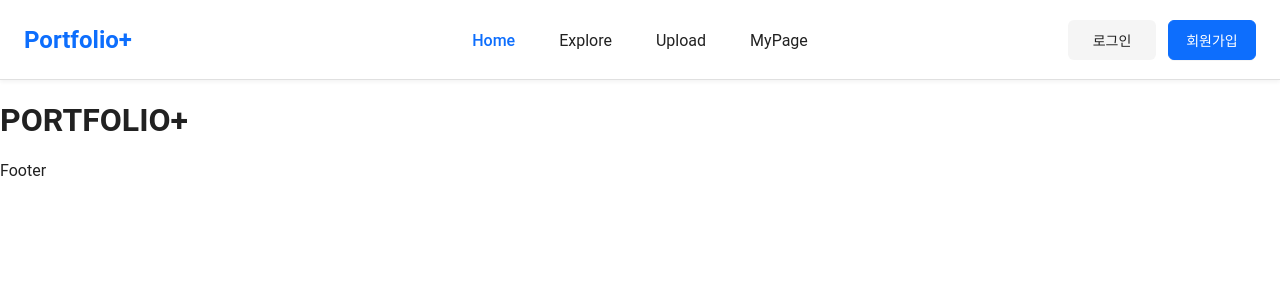
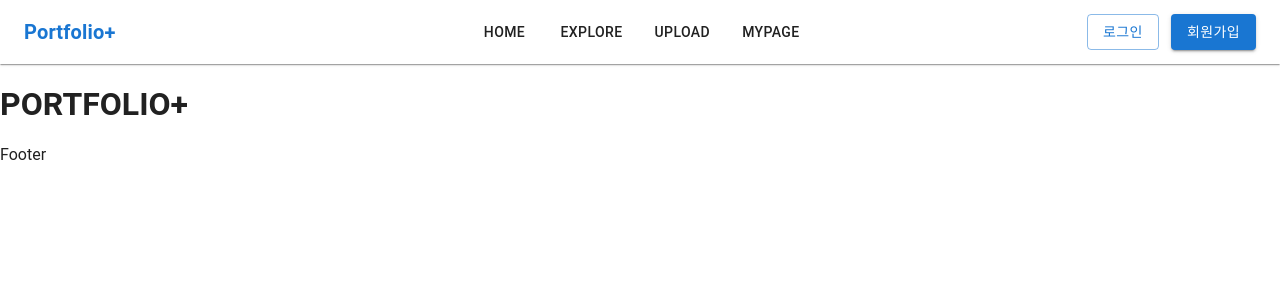
Before and after one commit to raspbsb/EST_FE_13_3rd_Project, a React (Vite) app in the folder app/: page / in a window 1280 px wide. Shown: the top 300 px of the page. Built offline with nearby package versions, Linux system fonts and the light colour scheme.

Commit message:
feat:헤더 수정

```diff
--- a/app/src/components/Header/Header.jsx
+++ b/app/src/components/Header/Header.jsx
@@ -1,49 +1,64 @@
-import { Link, NavLink } from "react-router-dom";
-import Avatar from "@mui/material/Avatar";
-import { HEADER_AUTH_PATHS, HEADER_NAV_ITEMS } from "../../constants/header";
-import styles from "./Header.module.css";
-function Header({ isLoggedIn = false, avatarUrl = "", avatarAlt = "프로필" }) {
+import { AppBar, Toolbar, Typography, Button, Box } from "@mui/material";
+import { Link } from "react-router-dom";
+
+export default function Header() {
   return (
-    <header className={styles.header}>
-      <div className={styles.inner}>
-        <Link to="/" className={styles.logo} aria-label="Portfolio+ 홈">
+    <AppBar position="sticky" color="inherit" elevation={1}>
+      <Toolbar
+        sx={{
+          display: "flex",
+          alignItems: "center",
+          maxWidth: 1920,
+          width: "100%",
+          mx: "auto",
+          px: { xs: 2, md: 3 },
+          position: "relative" /* 중앙 배치의 기준점 */,
+        }}
+      >
+        {/* 1. 좌측: 로고 */}
+        <Typography
+          variant="h6"
+          component={Link}
+          to="/"
+          sx={{ fontWeight: "bold", color: "primary.main", textDecoration: "none" }}
+        >
           Portfolio+
-        </Link>
-        <div className={styles.right}>
-          <nav aria-label="주요 메뉴">
-            <ul className={styles.navList}>
-              {HEADER_NAV_ITEMS.map(item => (
-                <li key={item.path}>
-                  <NavLink
-                    to={item.path}
-                    className={({ isActive }) =>
-                      isActive ? `${styles.navLink} ${styles.navLinkActive}` : styles.navLink
-                    }
-                    end={item.path === "/"}
-                  >
-                    {item.label}
-                  </NavLink>
-                </li>
-              ))}
-            </ul>
-          </nav>
-          {isLoggedIn ? (
-            <Link to="/mypage" className={styles.avatarLink} aria-label="마이페이지">
-              <Avatar src={avatarUrl || undefined} alt={avatarAlt} className={styles.avatar} />
-            </Link>
-          ) : (
-            <div className={styles.authActions}>
-              <Link to={HEADER_AUTH_PATHS.login} className={styles.loginButton}>
-                로그인
-              </Link>
-              <Link to={HEADER_AUTH_PATHS.signup} className={styles.signupButton}>
-                회원가입
-              </Link>
-            </div>
-          )}
-        </div>
-      </div>
-    </header>
+        </Typography>
+
+        {/* 2. 중앙: 네비게이션 4개 */}
+        <Box
+          sx={{
+            display: "flex",
+            gap: 2,
+            position: "absolute",
+            left: "50%",
+            transform: "translateX(-50%)",
+          }}
+        >
+          <Button component={Link} to="/" color="inherit">
+            Home
+          </Button>
+          <Button component={Link} to="/explore" color="inherit">
+            Explore
+          </Button>
+          <Button component={Link} to="/upload" color="inherit">
+            Upload
+          </Button>
+          <Button component={Link} to="/mypage" color="inherit">
+            MyPage
+          </Button>
+        </Box>
+
+        {/* 3. 우측: 로그인 / 회원가입 버튼 (marginLeft: 'auto'로 오른쪽 끝 고정) */}
+        <Box sx={{ display: "flex", alignItems: "center", gap: 1.5, ml: "auto" }}>
+          <Button component={Link} to="/login" variant="outlined" color="primary">
+            로그인
+          </Button>
+          <Button component={Link} to="/signup" variant="contained" color="primary">
+            회원가입
+          </Button>
+        </Box>
+      </Toolbar>
+    </AppBar>
   );
 }
-export default Header;
```
